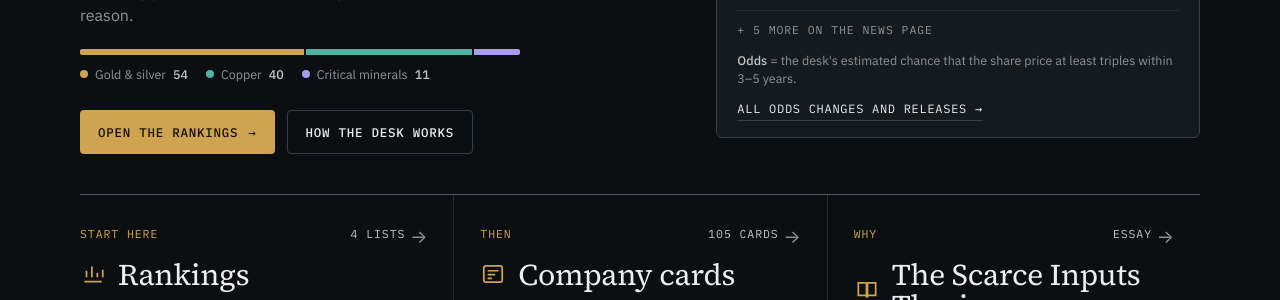
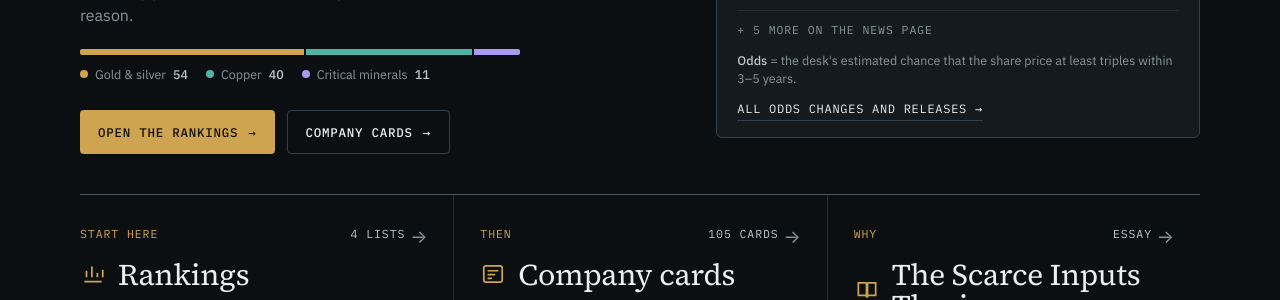
Before and after one commit to Chungwin/chungwin.github.io, a Jekyll site: the page built from index.html, in a window 1280 px wide and 900 px high, scrolled down 373 px. Shown: the part 136-436 px from the top of the window. Built offline with Jekyll 4.4.1, drawn with Linux system fonts in a browser that asks for light colours.

Commit message:
Homepage: second button opens the company cards (Chung's request)
The previous commit restored the layout but left this change unstaged.
"How the desk works" becomes "Company cards", linking to /equities/trackers/.

Co-Authored-By: Claude Opus 5.5 <noreply@anthropic.com>
Claude-Session: https://claude.ai/code/session_01Mu2cuo6wtAGo9UPcjw1Ff6

```diff
--- a/_layouts/home.html
+++ b/_layouts/home.html
@@ -31,7 +31,7 @@ layout: default
     {% endif %}
     <div class="cta">
       <a class="btn" href="{{ '/equities/rankings/' | relative_url }}" data-goatcounter-click="home/cta-rankings" data-goatcounter-title="Home: open the rankings">Open the rankings <span aria-hidden="true">→</span></a>
-      <a class="btn ghost" href="#honest">How the desk works</a>
+      <a class="btn ghost" href="{{ '/equities/trackers/' | relative_url }}" data-goatcounter-click="home/cta-cards" data-goatcounter-title="Home: open the company cards">Company cards <span aria-hidden="true">→</span></a>
     </div>
   </div>
 
```
